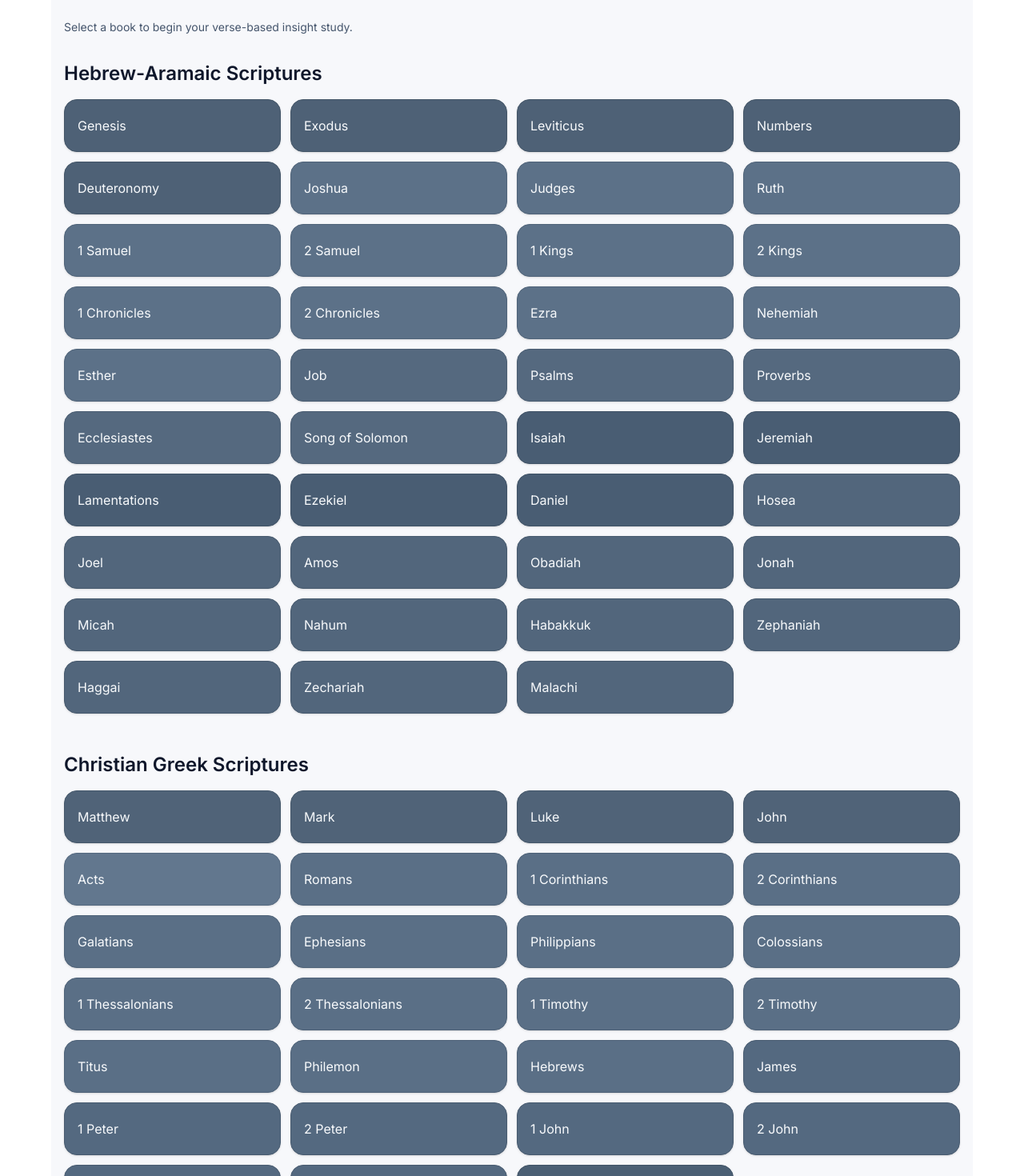
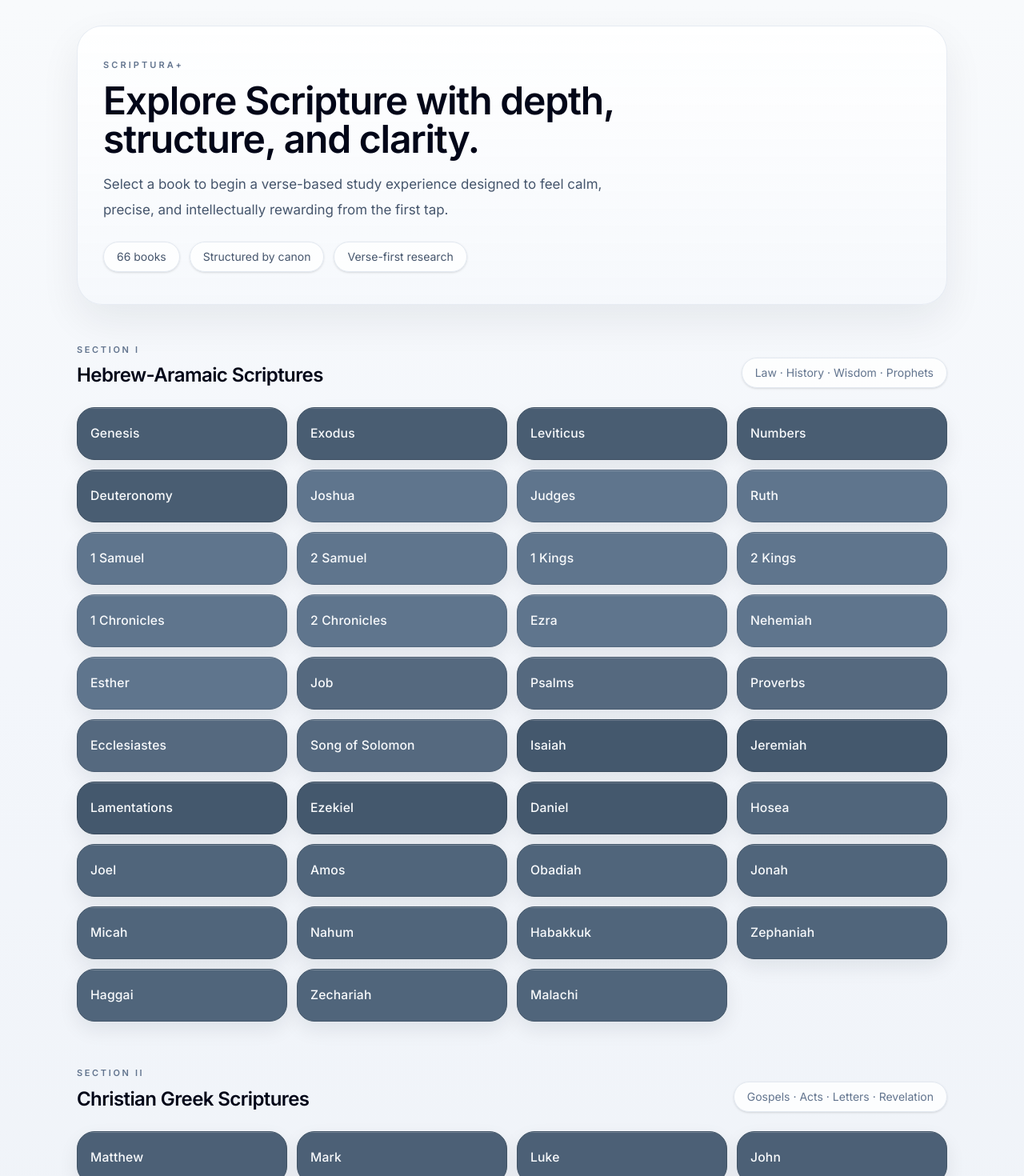
Before and after one commit to scriptura-plus/ai-concierge, a Next.js app: page / in a window 1280 px wide. Shown: the top 1470 px of the page at 80% size. Built offline with nearby package versions, Linux system fonts and the light colour scheme.

Commit message:
Update page.tsx

```diff
--- a/src/app/page.tsx
+++ b/src/app/page.tsx
@@ -92,108 +92,191 @@ function getBookTone(title: string) {
   const revelation = new Set(["Revelation"]);
 
   if (torah.has(title)) {
-    return { background: "#4e6176", border: "#435567", color: "#f8fafc" };
+    return { background: "#495d72", border: "#3f5163", color: "#f8fafc" };
   }
 
   if (historical.has(title)) {
-    return { background: "#5c7188", border: "#4f6379", color: "#f8fafc" };
+    return { background: "#5f758d", border: "#53677d", color: "#f8fafc" };
   }
 
   if (wisdom.has(title)) {
-    return { background: "#55697f", border: "#4a5d72", color: "#f8fafc" };
+    return { background: "#55697f", border: "#495c70", color: "#f8fafc" };
   }
 
   if (majorProphets.has(title)) {
-    return { background: "#495d73", border: "#3f5266", color: "#f8fafc" };
+    return { background: "#44586d", border: "#394b5d", color: "#f8fafc" };
   }
 
   if (minorProphets.has(title)) {
-    return { background: "#52667c", border: "#46596d", color: "#f8fafc" };
+    return { background: "#50657b", border: "#44576a", color: "#f8fafc" };
   }
 
   if (gospels.has(title)) {
-    return { background: "#506378", border: "#44576a", color: "#f8fafc" };
+    return { background: "#4c6076", border: "#415365", color: "#f8fafc" };
   }
 
   if (acts.has(title)) {
-    return { background: "#62778e", border: "#556980", color: "#f8fafc" };
+    return { background: "#688098", border: "#5a7086", color: "#f8fafc" };
   }
 
   if (pauline.has(title)) {
-    return { background: "#5a6f86", border: "#4e6278", color: "#f8fafc" };
+    return { background: "#5a7188", border: "#4d6277", color: "#f8fafc" };
   }
 
   if (generalLetters.has(title)) {
-    return { background: "#546980", border: "#485b70", color: "#f8fafc" };
+    return { background: "#52687f", border: "#465a6e", color: "#f8fafc" };
   }
 
   if (revelation.has(title)) {
-    return { background: "#4b5f74", border: "#405366", color: "#f8fafc" };
+    return { background: "#486075", border: "#3d5163", color: "#f8fafc" };
   }
 
   return { background: "#5b7086", border: "#4f6276", color: "#f8fafc" };
 }
 
-export default function HomePage() {
+function BookGrid({
+  books,
+}: {
+  books: typeof BIBLE_BOOKS;
+}) {
   return (
-    <main className="mx-auto min-h-screen max-w-6xl bg-[#f7f8fb] px-4 py-6">
-      <p className="mb-8 text-sm text-slate-600">
-        Select a book to begin your verse-based insight study.
-      </p>
-
-      <section className="mb-12">
-        <h2 className="mb-4 text-2xl font-semibold text-slate-900">
-          Hebrew-Aramaic Scriptures
-        </h2>
-
     <div className="grid grid-cols-2 gap-3 sm:grid-cols-3 lg:grid-cols-4">
-          {hebrewScriptures.map((book) => {
+      {books.map((book) => {
         const tone = getBookTone(book.title);
 
         return (
           <Link
             key={book.id}
             href={`/bible/${book.id}`}
-                className="rounded-2xl border px-4 py-5 shadow-sm transition hover:shadow-md"
+            className="group relative overflow-hidden rounded-[22px] border px-4 py-5 shadow-[0_10px_24px_rgba(15,23,42,0.08)] transition duration-200 hover:-translate-y-[1px] hover:shadow-[0_14px_30px_rgba(15,23,42,0.14)]"
             style={{
               backgroundColor: tone.background,
               borderColor: tone.border,
               color: tone.color,
             }}
           >
+            <div
+              className="pointer-events-none absolute inset-x-0 top-0 h-px opacity-70"
+              style={{ background: "rgba(255,255,255,0.32)" }}
+            />
+            <div
+              className="pointer-events-none absolute inset-0 opacity-0 transition duration-200 group-hover:opacity-100"
+              style={{
+                background:
+                  "radial-gradient(circle at top left, rgba(255,255,255,0.12), transparent 45%)",
+              }}
+            />
+            <span className="relative block text-[0.98rem] font-medium leading-6 tracking-[0.01em]">
               {book.title}
+            </span>
           </Link>
         );
       })}
     </div>
+  );
+}
+
+export default function HomePage() {
+  return (
+    <main className="min-h-screen bg-[linear-gradient(180deg,#f8fafc_0%,#f3f6fb_42%,#eef2f7_100%)]">
+      <div className="mx-auto max-w-6xl px-4 py-8 sm:px-6 lg:px-8">
+        <section className="mb-12 overflow-hidden rounded-[32px] border border-slate-200/80 bg-[linear-gradient(180deg,rgba(255,255,255,0.88)_0%,rgba(245,248,252,0.94)_100%)] px-6 py-8 shadow-[0_20px_50px_rgba(15,23,42,0.07)] sm:px-8 sm:py-10">
+          <div className="max-w-3xl">
+            <p className="mb-3 text-[11px] font-semibold uppercase tracking-[0.28em] text-slate-500">
+              Scriptura+
+            </p>
+
+            <h1 className="max-w-2xl text-4xl font-semibold tracking-tight text-slate-950 sm:text-5xl">
+              Explore Scripture with depth, structure, and clarity.
+            </h1>
+
+            <p className="mt-4 max-w-2xl text-[1.02rem] leading-8 text-slate-600 sm:text-[1.06rem]">
+              Select a book to begin a verse-based study experience designed to
+              feel calm, precise, and intellectually rewarding from the first tap.
+            </p>
+
+            <div className="mt-6 flex flex-wrap gap-3">
+              <div className="rounded-full border border-slate-200 bg-white/80 px-4 py-2 text-sm text-slate-600 shadow-sm">
+                66 books
+              </div>
+              <div className="rounded-full border border-slate-200 bg-white/80 px-4 py-2 text-sm text-slate-600 shadow-sm">
+                Structured by canon
+              </div>
+              <div className="rounded-full border border-slate-200 bg-white/80 px-4 py-2 text-sm text-slate-600 shadow-sm">
+                Verse-first research
+              </div>
+            </div>
+          </div>
+        </section>
+
+        <section className="mb-14">
+          <div className="mb-6 flex items-end justify-between gap-4">
+            <div>
+              <p className="mb-2 text-[11px] font-semibold uppercase tracking-[0.24em] text-slate-500">
+                Section I
+              </p>
+              <h2 className="text-2xl font-semibold tracking-tight text-slate-950">
+                Hebrew-Aramaic Scriptures
+              </h2>
+            </div>
+
+            <div className="hidden rounded-full border border-slate-200 bg-white/80 px-4 py-2 text-sm text-slate-500 shadow-sm sm:block">
+              Law · History · Wisdom · Prophets
+            </div>
+          </div>
+
+          <div className="mb-4 flex flex-wrap gap-2 sm:hidden">
+            <span className="rounded-full border border-slate-200 bg-white/80 px-3 py-1.5 text-xs text-slate-500 shadow-sm">
+              Law
+            </span>
+            <span className="rounded-full border border-slate-200 bg-white/80 px-3 py-1.5 text-xs text-slate-500 shadow-sm">
+              History
+            </span>
+            <span className="rounded-full border border-slate-200 bg-white/80 px-3 py-1.5 text-xs text-slate-500 shadow-sm">
+              Wisdom
+            </span>
+            <span className="rounded-full border border-slate-200 bg-white/80 px-3 py-1.5 text-xs text-slate-500 shadow-sm">
+              Prophets
+            </span>
+          </div>
+
+          <BookGrid books={hebrewScriptures} />
         </section>
 
         <section>
-        <h2 className="mb-4 text-2xl font-semibold text-slate-900">
+          <div className="mb-6 flex items-end justify-between gap-4">
+            <div>
+              <p className="mb-2 text-[11px] font-semibold uppercase tracking-[0.24em] text-slate-500">
+                Section II
+              </p>
+              <h2 className="text-2xl font-semibold tracking-tight text-slate-950">
                 Christian Greek Scriptures
               </h2>
+            </div>
 
-        <div className="grid grid-cols-2 gap-3 sm:grid-cols-3 lg:grid-cols-4">
-          {greekScriptures.map((book) => {
-            const tone = getBookTone(book.title);
+            <div className="hidden rounded-full border border-slate-200 bg-white/80 px-4 py-2 text-sm text-slate-500 shadow-sm sm:block">
+              Gospels · Acts · Letters · Revelation
+            </div>
+          </div>
 
-            return (
-              <Link
-                key={book.id}
-                href={`/bible/${book.id}`}
-                className="rounded-2xl border px-4 py-5 shadow-sm transition hover:shadow-md"
-                style={{
-                  backgroundColor: tone.background,
-                  borderColor: tone.border,
-                  color: tone.color,
-                }}
-              >
-                {book.title}
-              </Link>
-            );
-          })}
+          <div className="mb-4 flex flex-wrap gap-2 sm:hidden">
+            <span className="rounded-full border border-slate-200 bg-white/80 px-3 py-1.5 text-xs text-slate-500 shadow-sm">
+              Gospels
+            </span>
+            <span className="rounded-full border border-slate-200 bg-white/80 px-3 py-1.5 text-xs text-slate-500 shadow-sm">
+              Acts
+            </span>
+            <span className="rounded-full border border-slate-200 bg-white/80 px-3 py-1.5 text-xs text-slate-500 shadow-sm">
+              Letters
+            </span>
+            <span className="rounded-full border border-slate-200 bg-white/80 px-3 py-1.5 text-xs text-slate-500 shadow-sm">
+              Revelation
+            </span>
           </div>
+
+          <BookGrid books={greekScriptures} />
         </section>
+      </div>
     </main>
   );
 }
```
Lines whose indentation alone changed are shown as unchanged.
